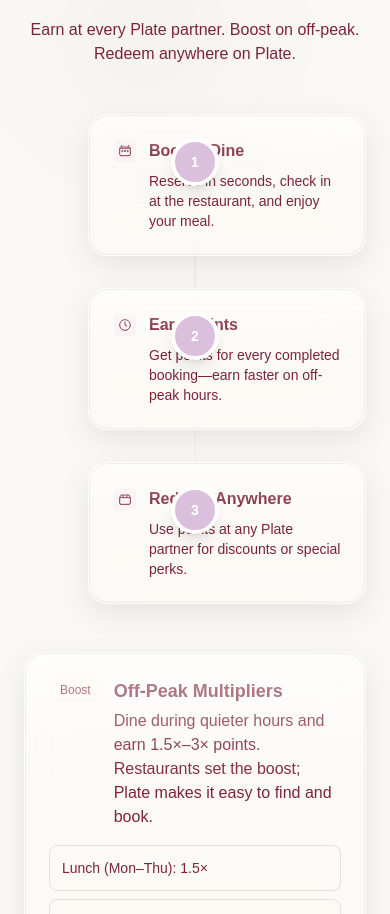
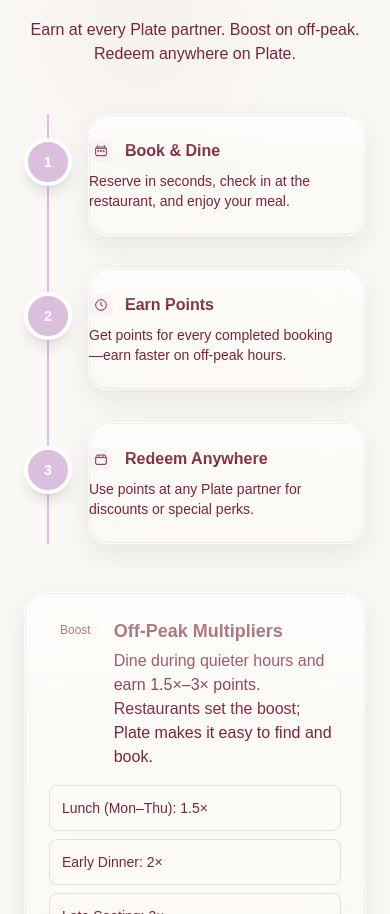
Before and after one commit to qwerty-development/plate-landing-page, a Next.js app: page / in a window 390 px wide. Shown: the part 1231-2145 px from the top of the page. Built offline with nearby package versions, Linux system fonts and the light colour scheme.

Commit message:
Enhance responsiveness of HowPoints component by implementing a single-column layout for mobile and a two-column grid for larger screens. Adjusted styles for timeline alignment and content positioning to improve visual flow.

```diff
--- a/app/components/HowPoints.tsx
+++ b/app/components/HowPoints.tsx
@@ -41,7 +41,8 @@
           {/* Timeline container with centered line */}
           <div className="relative">
             {/* Timeline connector line - full height background */}
-            <div className="absolute left-1/2 top-0 bottom-0 w-0.5 bg-gradient-to-b from-[hsl(var(--accent)/.3)] to-transparent transform -translate-x-1/2" />
+            {/* On mobile, the line is on the left. On desktop (lg), it's in the center. */}
+            <div className="absolute left-6 top-0 bottom-0 w-0.5 bg-[hsl(var(--accent))] transform -translate-x-1/2 lg:left-1/2" />
 
             {/* Timeline steps */}
             <ol className="relative">
@@ -214,6 +215,9 @@
   );
 }
 
+// --- RESPONSIVE REFACTOR ---
+// This component now defaults to a single-column layout for mobile.
+// On large screens (lg), it switches to a two-column grid for the alternating effect.
 function Step({
   number,
   title,
@@ -227,31 +231,44 @@
   icon: React.ReactNode;
   delay?: number;
 }) {
+  // Determine alignment for desktop: odd numbers (1, 3) go left, even numbers (2) go right.
+  const isLeft = number % 2 !== 0;
+
   return (
-    <li className="relative mb-8 last:mb-0">
-      {/* Timeline dot - centered on the line */}
-      <div className="absolute left-1/2 top-6 w-12 h-12 rounded-full bg-[hsl(var(--accent))] border-4 border-white shadow-lg flex items-center justify-center transform -translate-x-1/2 z-10">
+    // MOBILE: A flex container to push the content card to the right.
+    // DESKTOP (lg): A two-column grid for the alternating layout.
+    <li className="relative mb-8 last:mb-0 flex justify-end lg:grid lg:grid-cols-2">
+      {/* Timeline dot - position is responsive */}
+      <div className="absolute left-6 top-6 w-12 h-12 rounded-full bg-[hsl(var(--accent))] border-4 border-white shadow-lg flex items-center justify-center transform -translate-x-1/2 z-10 lg:left-1/2">
         <span className="text-white font-bold text-sm">{number}</span>
       </div>
 
-      {/* Content container - positioned to the right of the timeline */}
+      {/* Content container */}
       <div
-        className="glass p-6 reveal ml-16"
+        className={`
+          glass p-6 pl-0 lg:pl-6 reveal
+          w-[calc(100%-4rem)] lg:w-auto  // MOBILE: Card takes up width minus margin. DESKTOP: auto width.
+          ${
+            isLeft
+              ? "lg:col-start-1 lg:mr-8 lg:justify-self-end lg:text-right" // DESKTOP LEFT: Position in 1st column, align right.
+              : "lg:col-start-2 lg:ml-8 lg:justify-self-start" // DESKTOP RIGHT: Position in 2nd column, align left.
+          }
+        `}
         style={{ animationDelay: `${delay}ms` }}
       >
-        <div className="flex items-start gap-3">
+        {/* Refactored icon/title group */}
+        <div className={`flex items-center gap-3 ${isLeft ? "lg:inline-flex" : ""}`}>
           <span className="inline-flex h-6 w-6 shrink-0 items-center justify-center rounded-md bg-[hsl(var(--accent)/.15)] border border-white/50">
             {icon}
           </span>
-          <div className="min-w-0">
-            <h3 className="text-base font-semibold">{title}</h3>
-            <p className="mt-2 text-sm text-muted-foreground">{text}</p>
-          </div>
+          <h3 className="text-base font-semibold">{title}</h3>
         </div>
+        <p className="mt-2 text-sm text-muted-foreground">{text}</p>
       </div>
     </li>
   );
 }
+
 
 /** Small inline icons (no extra deps) */
 function BookingIcon() {
```
